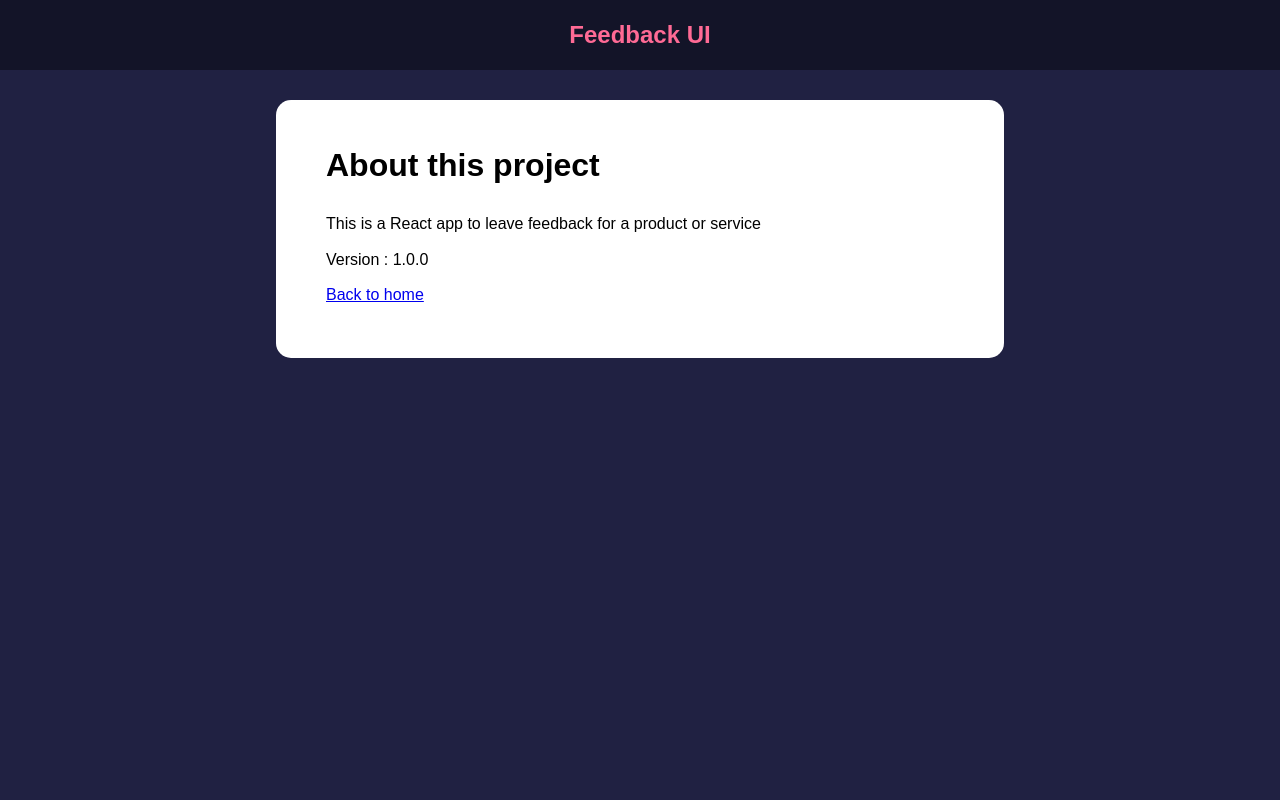
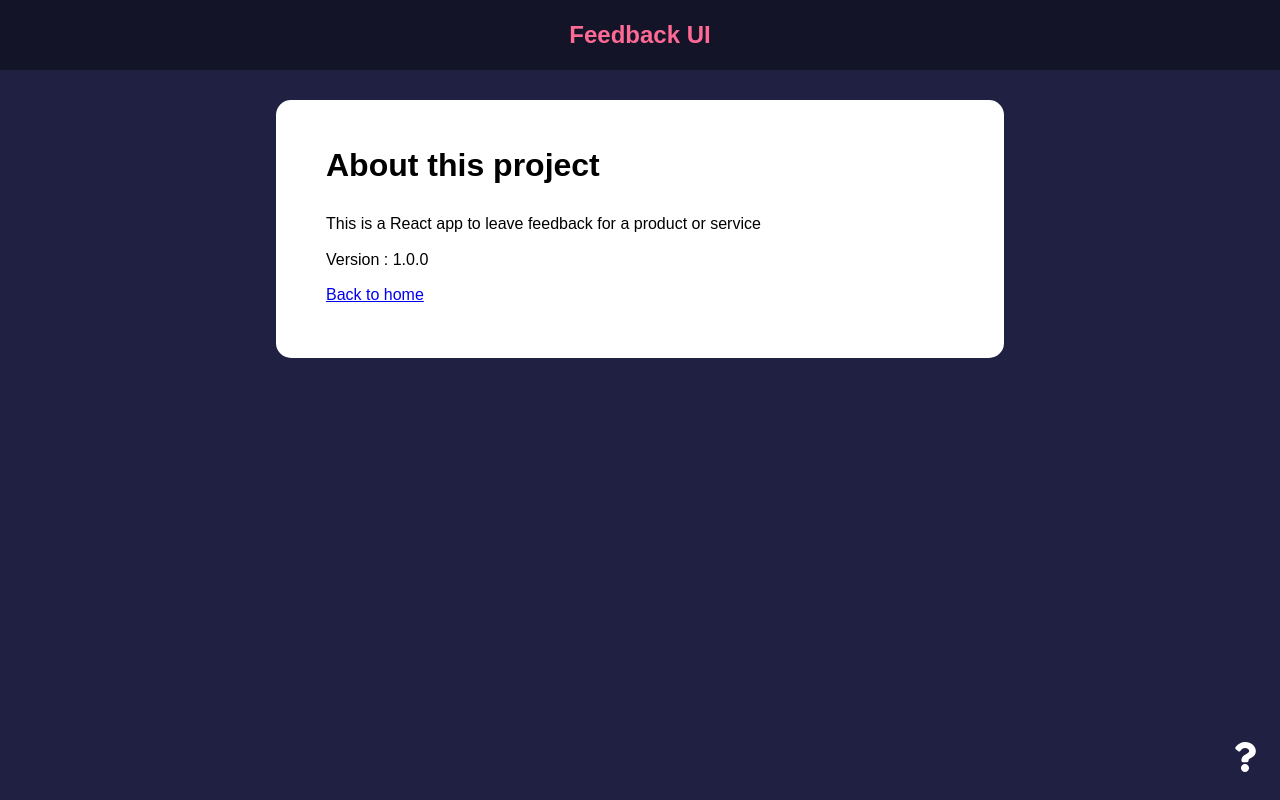
Before and after one commit to ReaganDev/feedback-app, a React (Create React App) app: page /about in a window 1280 px wide. Built offline with nearby package versions, Linux system fonts and the light colour scheme.

Commit message:
Creating Links

```diff
--- a/src/App.js
+++ b/src/App.js
@@ -7,6 +7,7 @@
 import { useState } from 'react'
 import FeedbackData from './data/FeedbackData'
 import AboutPage from './components/pages/AboutPage'
+import AboutIcon from './components/AboutIcon'
 
 function App() {
 	const [feedback, setFeedback] = useState(FeedbackData)
@@ -38,6 +39,7 @@
 					></Route>
 					<Route path='/about' element={<AboutPage />} />
 				</Routes>
+				<AboutIcon />
 			</div>
 		</Router>
 	)
--- /dev/null
+++ b/src/components/AboutIcon.jsx
@@ -0,0 +1,14 @@
+import { FaQuestion } from 'react-icons/fa'
+import { Link } from 'react-router-dom'
+
+const AboutIcon = () => {
+	return (
+		<div className='about-link'>
+			<Link to='/about'>
+				<FaQuestion size={30} />
+			</Link>
+		</div>
+	)
+}
+
+export default AboutIcon
--- a/src/components/pages/AboutPage.jsx
+++ b/src/components/pages/AboutPage.jsx
@@ -1,4 +1,6 @@
+import { Link } from "react-router-dom"
 import Card from "../shared/Card"
+
 
 const AboutPage = () => {
     return (
@@ -9,7 +11,7 @@
                 <p>Version : 1.0.0</p>
 
                 <p>
-                    <a href="/">Back to home</a>
+                    <Link to="/">Back to home</Link>
                 </p>
             </div>
 
```
Also changed, not shown: src/components/Header.jsx (+4 -3 lines).
